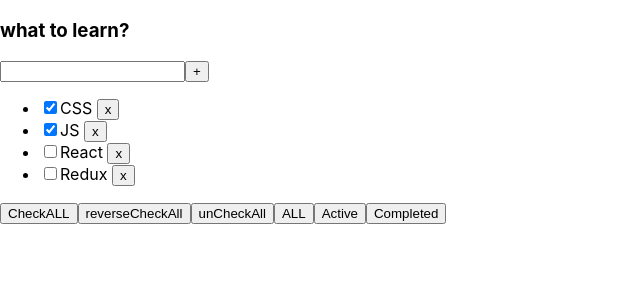
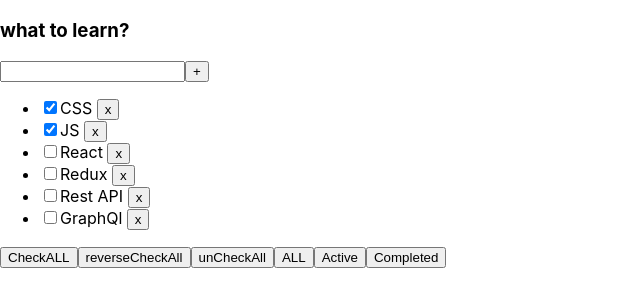
Before and after one commit to AndrMshk/todoList, a React (Create React App) app: page / in a window 1280 px wide. Shown: the top 306 px of the page, without its empty margins (0-640 px from the left). Built offline with nearby package versions, Linux system fonts and the light colour scheme.

Commit message:
lesson 2 done

```diff
--- a/src/App.tsx
+++ b/src/App.tsx
@@ -28,7 +28,9 @@
         {id: 1, title: 'CSS', isDone: true},
         {id: 2, title: 'JS', isDone: true},
         {id: 3, title: 'React', isDone: false},
-        {id: 4, title: 'Redux', isDone: false}
+        {id: 4, title: 'Redux', isDone: false},
+        {id: 5, title: 'Rest API', isDone: false},
+        {id: 6, title: 'GraphQl', isDone: false}
     ]
 
     let [tasks, setTasks] = useState(tasks1)
@@ -65,10 +67,10 @@
 
     let tasksForTodolist = tasks
     if (filter === 'done') {
-        tasksForTodolist = tasks.filter(t => t.isDone === true)
+        tasksForTodolist = tasks.filter(t => t.isDone)
     }
     if (filter === 'active') {
-        tasksForTodolist = tasks.filter(t => t.isDone === false)
+        tasksForTodolist = tasks.filter(({isDone}) => !isDone)
     }
     return (
         <>
```
